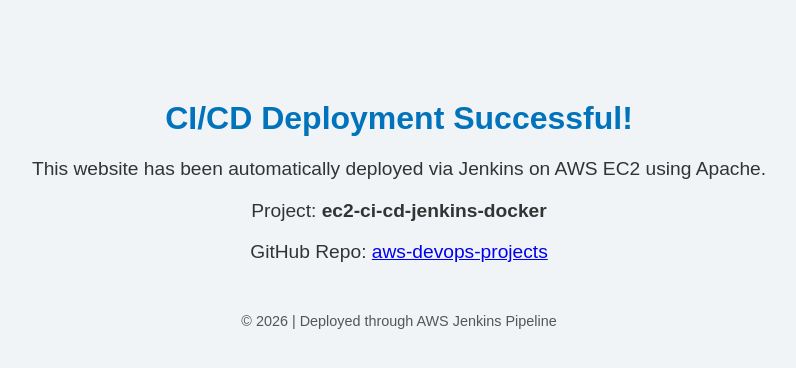
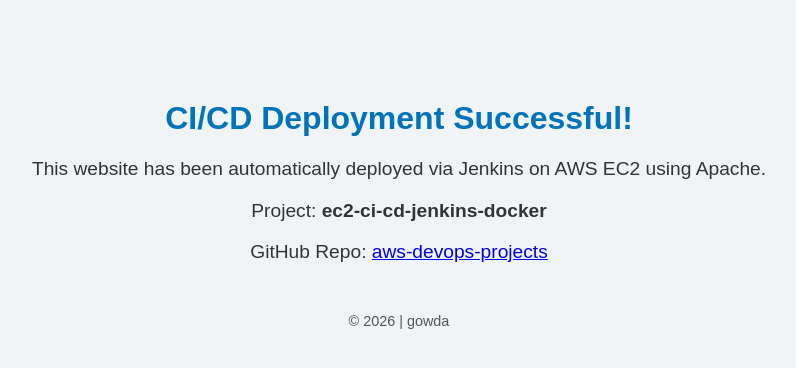
Before and after one commit to gowda-m/aws-devops-projects, a plain HTML site: page ec2-ci-cd-jenkins-docker/index.html in a window 1280 px wide. Shown: the whole page, without its empty margins (241-1037 px from the left). Drawn offline with Linux system fonts and the light colour scheme.

Commit message:
Update footer text in index.html

```diff
--- a/ec2-ci-cd-jenkins-docker/index.html
+++ b/ec2-ci-cd-jenkins-docker/index.html
@@ -30,7 +30,7 @@
     <p>Project: <strong>ec2-ci-cd-jenkins-docker</strong></p>
     <p>GitHub Repo: <a href="https://github.com/gowda-m/aws-devops-projects" target="_blank">aws-devops-projects</a></p>
     <div class="footer">
-        &copy; 2026 | Deployed through AWS Jenkins Pipeline
+        &copy; 2026 | gowda
     </div>
 </body>
 </html>
```
